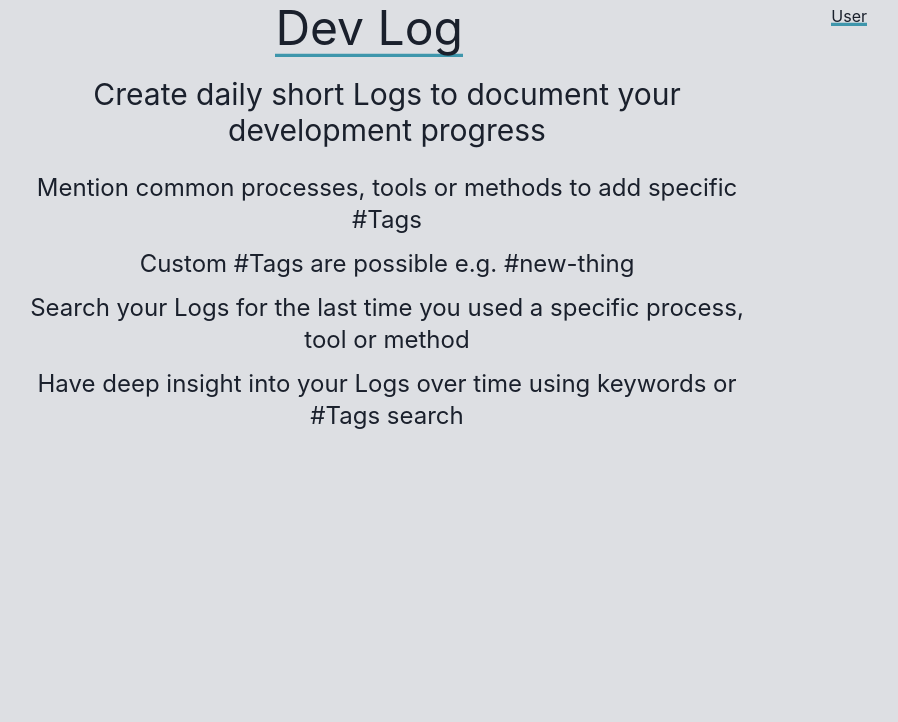
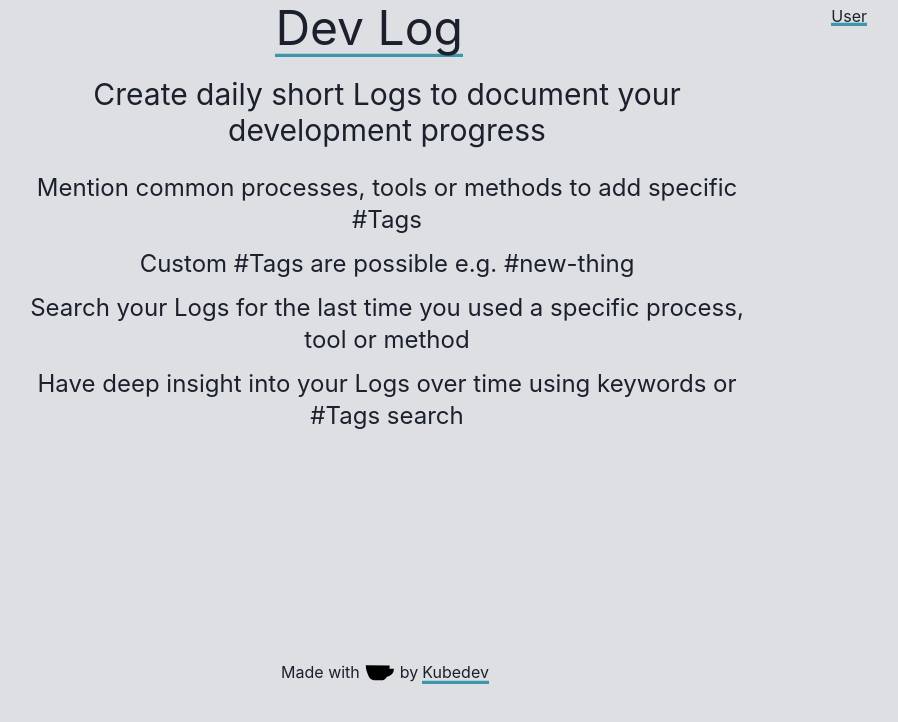
Before and after one commit to k-flynn-webdev/dev-log, a React (Create React App) app in the folder client/: page / in a window 1280 px wide. Shown: the top 722 px of the page, without its empty margins (253-1151 px from the left). Built offline with nearby package versions, Linux system fonts and the light colour scheme; no server answers.

Commit message:
add basic footer

```diff
--- /dev/null
+++ b/client/src/components/Footer.js
@@ -0,0 +1,24 @@
+import * as React from "react"
+
+function Footer() {
+  return (
+    <div className="footer">
+      <span>Made with</span>
+      <svg viewBox="0 400 910 200" className="mx-1 icon:2">
+        <path d="M730.084,312.85c4.226,113.133 -40.828,236.381 -79.883,320.702c-29.137,63.033 -92.165,103.467 -161.607,103.675c-58.148,0.184 -129.832,0.398 -188.066,0.573c-68.886,0.206 -131.752,-39.215 -161.569,-101.314c-43.597,-90.793 -96.522,-224.663 -88.059,-325.713"></path>
+        <path d="M710,410.13l137.329,0c0,0 27.947,188.444 -226.001,233.406"></path>
+      </svg>
+      <span>by</span>
+      <a
+        rel="noreferrer"
+        target="_blank"
+        href="https://www.kubedev.co.uk"
+        className="mx-1 link"
+      >
+        Kubedev
+      </a>
+    </div>
+  )
+}
+
+export default Footer
--- a/client/src/pages/Root.js
+++ b/client/src/pages/Root.js
@@ -1,6 +1,7 @@
 import * as React from "react"
 import Header from "../components/Header"
 import Error from "../components/Error"
+import Footer from "../components/Footer"
 import { Outlet } from "react-router-dom"
 import useMountUser from "../hooks/use-mount-user"
 import useAccessTokenURL from "../hooks/use-access-token-url"
@@ -15,10 +16,10 @@ const Root = () => {
         <Header />
         <Error />
       </div>
-
-      <div className="container:md">
+      <div className="min-content-height container:md">
         <Outlet />
       </div>
+      <Footer />
     </>
   )
 }
--- a/client/src/style/index.scss
+++ b/client/src/style/index.scss
@@ -467,6 +467,23 @@ body {
     }
   }
 
+  .min-content-height {
+    min-height: 35rem;
+  }
+
+  .footer {
+    display: flex;
+    flex-direction: row;
+    justify-content: center;
+    align-content: center;
+    margin-top: 1.5rem;
+    margin-bottom: 0.5rem;
+
+    svg {
+      max-height: 1.5rem;
+    }
+  }
+
   //
   //
   //.alert {
```
